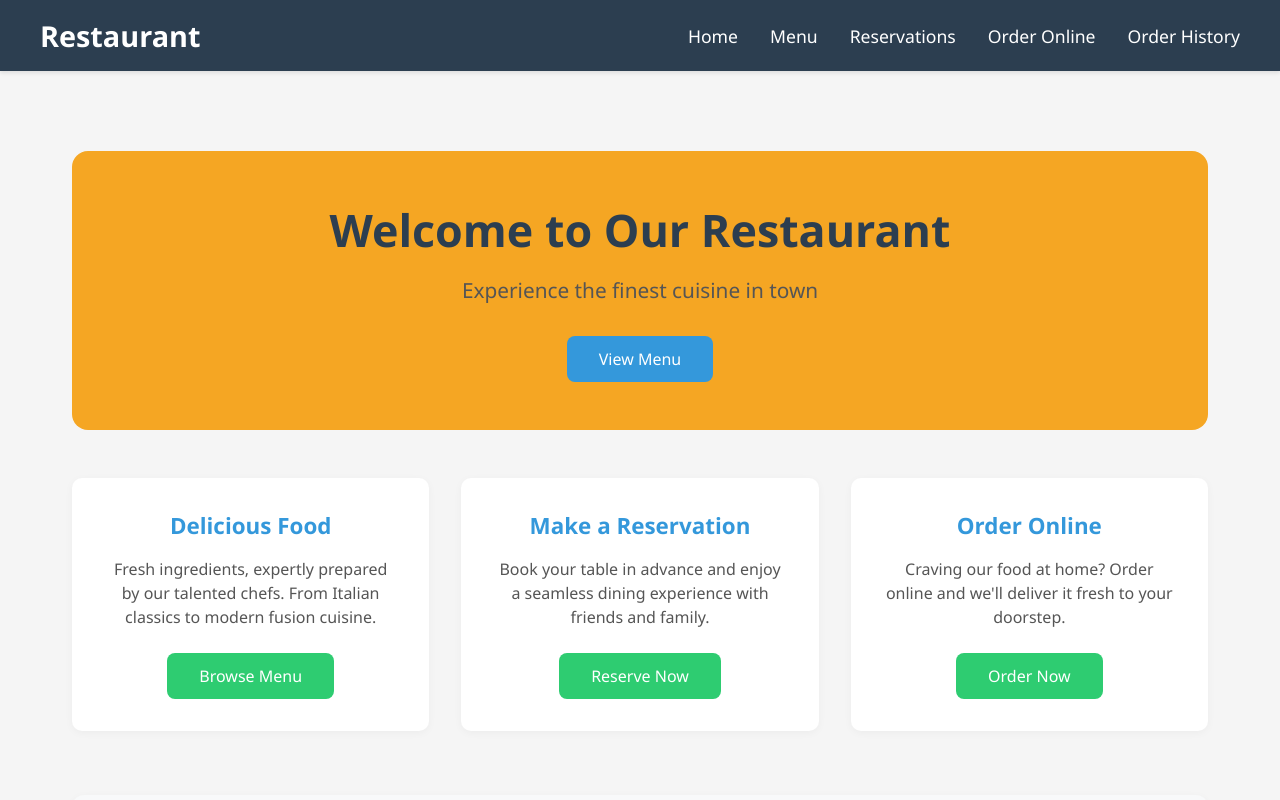
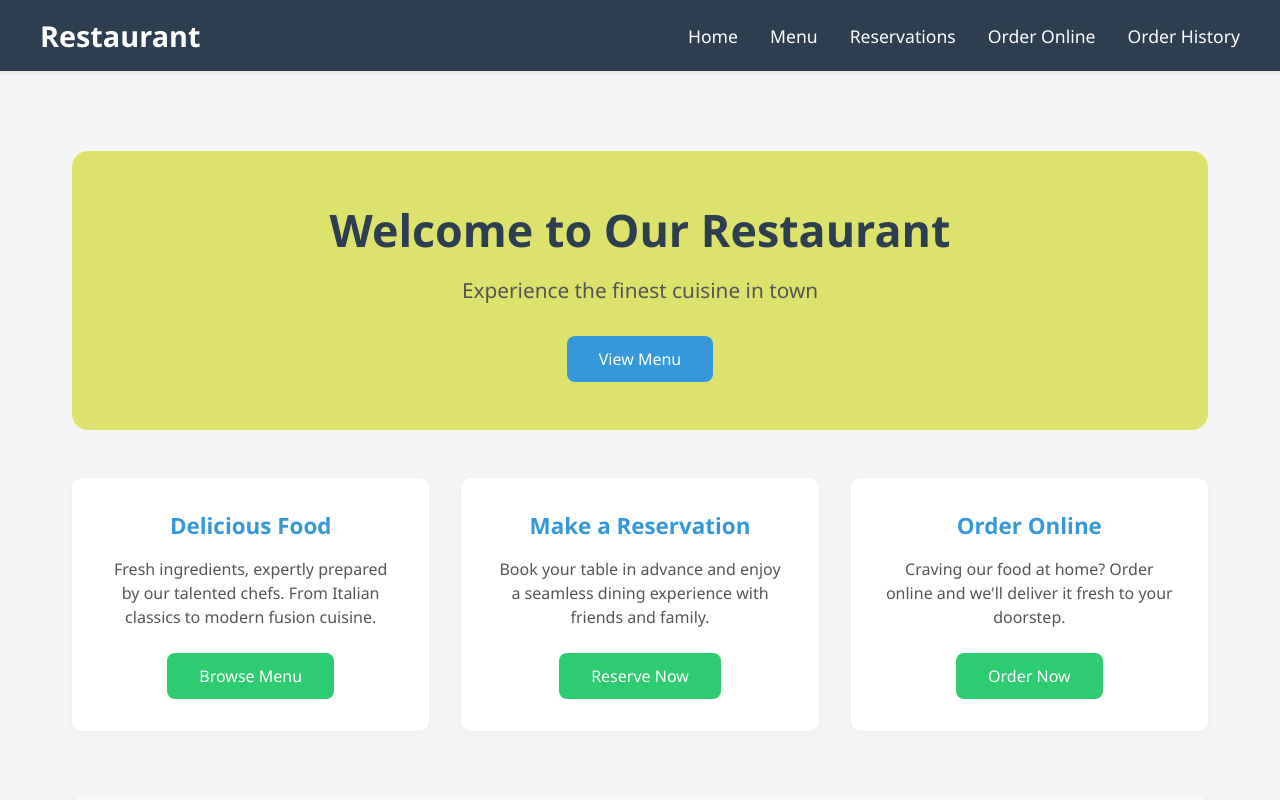
Before and after one commit to AhmadAlhajAsaad/Project_B-Restaurant, a React (Create React App) app in the folder frontend/: page / in a window 1280 px wide. Shown: the top 800 px of the page. Built offline with nearby package versions, Linux system fonts and the light colour scheme; the HTML template or start-up script is replaced by a standard one.

Commit message:
Update hero section background color to #dce26c

```diff
--- a/frontend/src/pages/Home.css
+++ b/frontend/src/pages/Home.css
@@ -15,7 +15,7 @@
   text-align: center;
   margin-top: 3rem;
   margin-bottom: 3rem;
-  background: #f5a623;
+  background: #dce26c;
   padding: 3rem 1rem;
   border-radius: 16px;
 }
```
